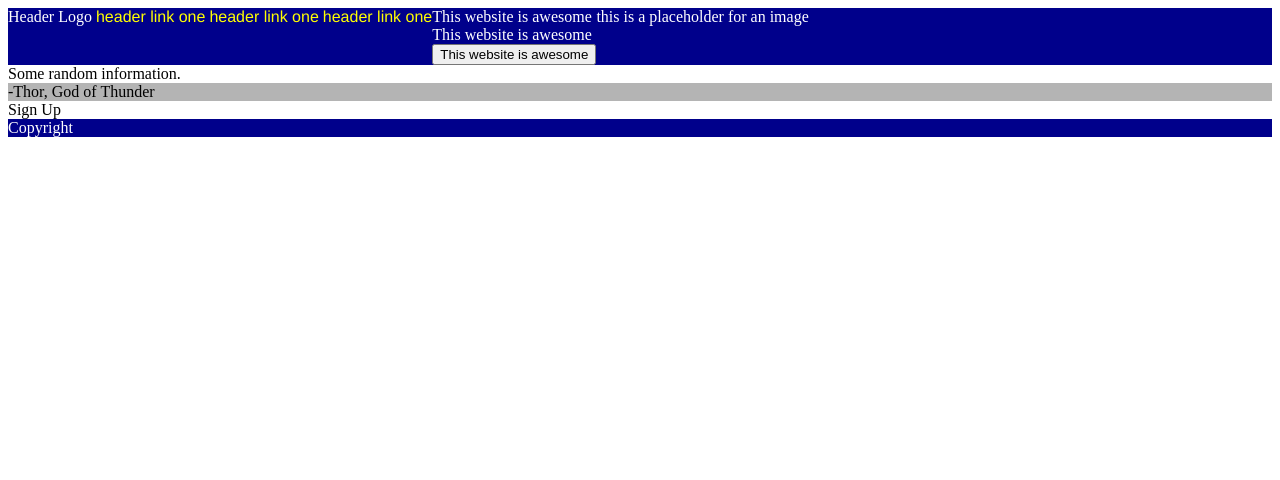
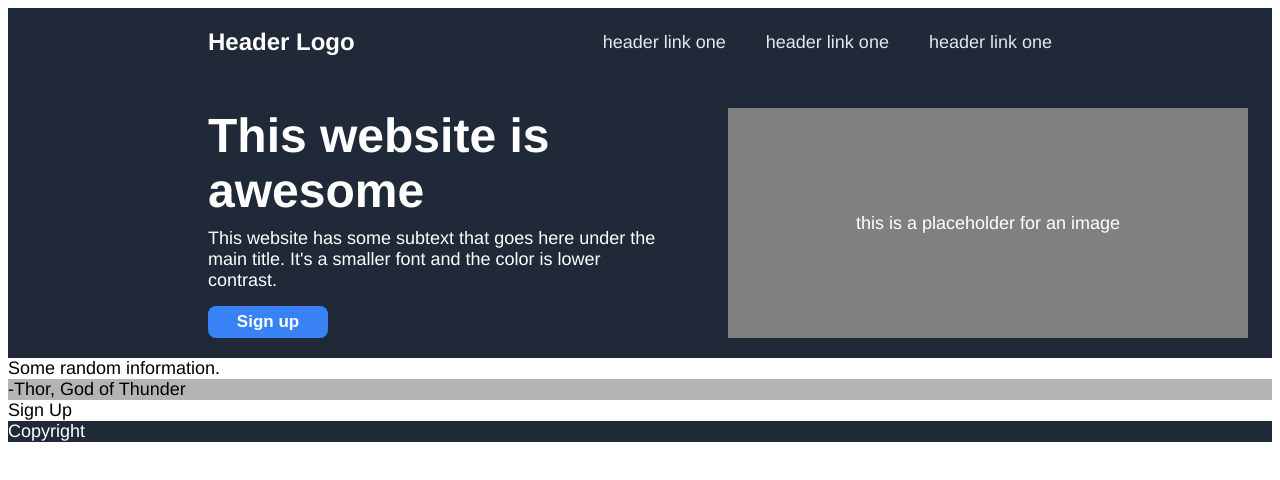
Before and after one commit to Enntek/landing_page, a plain HTML site: page index.html in a window 1280 px wide. Drawn offline with Linux system fonts and the light colour scheme.

Commit message:
Finish header css styling
At the moment, trying to recreate the Odin sample, then later
I will add my own style/images to it.

```diff
--- a/index.html
+++ b/index.html
@@ -13,15 +13,15 @@
       <div class="top">
         <div class="header">
             Header Logo
-            <a href="index.html">header link one</a>
+            <a class="links" href="index.html">header link one</a>
             <a href="index.html">header link one</a>
             <a href="index.html">header link one</a>
         </div>
         <div class="under-header">
             <div class="info">
                 <div class="large">This website is awesome</div>
-                <div class="small">This website is awesome</div>
-                <button class="signup">This website is awesome</div>
+                <div class="small">This website has some subtext that goes here under the main title. It's a smaller font and the color is lower contrast.</div>
+                <button class="button">Sign up</button>
             </div>
             <div class="img-placeholder">this is a placeholder for an image</div>
         </div>
--- a/style.css
+++ b/style.css
@@ -1,49 +1,132 @@
 body{
+    font-family: Helvetica;
+    font-size:18px;
     display:flex;
     flex-direction: column;
+
+
 
     /* if we want 100% view height */
     /* height: 100vh; */
 
 }
 
+/* body>*{    border:5px solid green;} */
+
+/* body>*>*{    border:1px solid red;} */
+
 .top{
-    background-color: darkblue;
+    background-color: #1F2937;
+
     color:white;
     display:flex;
-    flex-grow:1;
+    flex-direction:column;
+    padding: 20px 200px;
+    /* align-items:center; */
 }
 
-.information{
-    background-color: rgb(255, 255, 255);
+.header{
+    font-size:24px;
     display:flex;
-    flex-grow:1;
+    font-weight:900;
+    flex:1;
+    justify-content: space-between;
+    align-items:center;
+    margin-bottom: 52px;
+
+}
+
+.top .header{
+
+}
+
+.under-header{
+
+    display:flex;
+
+}
+
+.under-header .large{
+    font-size: 48px;
+    font-weight:700;
+    padding:0;
+    margin:0;
+
+}
+
+.under-header .small{
+    padding-right:70px;
+    margin:10px 0 15px;
+
+}
+
+
+.info{
+    background-color: 1F2937;
+    width:520px;
+    height:230px;
+
+
+
+    display:flex;
+    flex-direction: column;
+    flex-shrink:0;
+
+}
+
+.img-placeholder{
+    background-color: gray;
+    width:520px;
+    height:230px;
+
+
+
+    display:flex;
+    flex-shrink:0;
+    justify-content: center;
+    align-items: center;
 }
 
 .quote{
     background-color: rgb(180, 180, 180);
     display:flex;
-    flex-grow:1;
 }
 
 .bottom{
-    background-color: rgb(255, 255, 255);
+    background-color: white;
     display:flex;
-    flex-grow:1;
 }
 
 .footer{
-    background-color: darkblue;
+    background-color: #1F2937;
     color:white;
     display:flex;
 
-    flex-grow:1;
 }
 
 
 
 a{
-    color:yellow;
+    color:#E5E7EB;
+    font-size:18px;
     font-family: Helvetica;
+    font-weight:normal;
     text-decoration: none;
+    margin:0 20px;
+
 }
+
+.links{
+    margin-left:auto;
+}
+
+.button{
+    background-color: #3882F6;
+    font-size:17px;
+    font-weight:700;
+    color:white;
+    height: 35px;
+    width: 120px;
+    border-style: none;
+    border-radius: 8px;
+}
```
